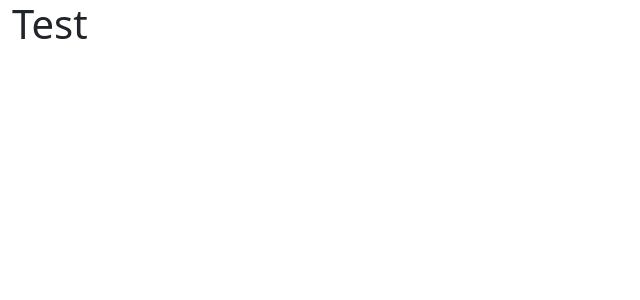
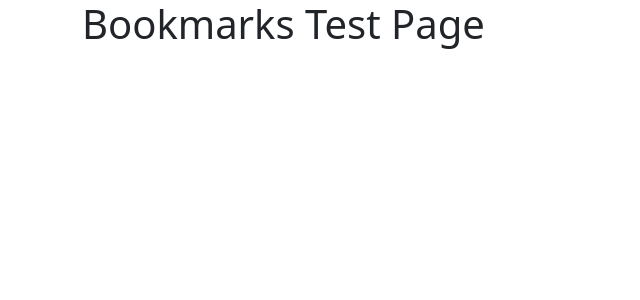
Before and after one commit to SaundersEddie/bookmarks, a React (Create React App) app in the folder frontend/: page / in a window 1280 px wide. Shown: the top 300 px of the page, without its empty margins (0-640 px from the left). Built offline with nearby package versions, Linux system fonts and the light colour scheme.

Commit message:
Validated react-bootstrap and installed axios

```diff
--- a/frontend/package.json
+++ b/frontend/package.json
@@ -3,6 +3,7 @@
   "version": "0.1.0",
   "private": true,
   "dependencies": {
+    "axios": "^0.24.0",
     "bootstrap": "^5.1.3",
     "react": "^17.0.2",
     "react-bootstrap": "^2.0.1",
--- a/frontend/src/App.js
+++ b/frontend/src/App.js
@@ -6,8 +6,8 @@ import 'bootstrap/dist/css/bootstrap.min.css';
 function App() {
   return (
     <div>
-      <Container fluid>
-        <h1>Test</h1>
+      <Container>
+        <h1>Bookmarks Test Page</h1>
       </Container>
     </div>
   );
```
Also changed, not shown: 1 other file (tests, documents, lock files or other folders).
